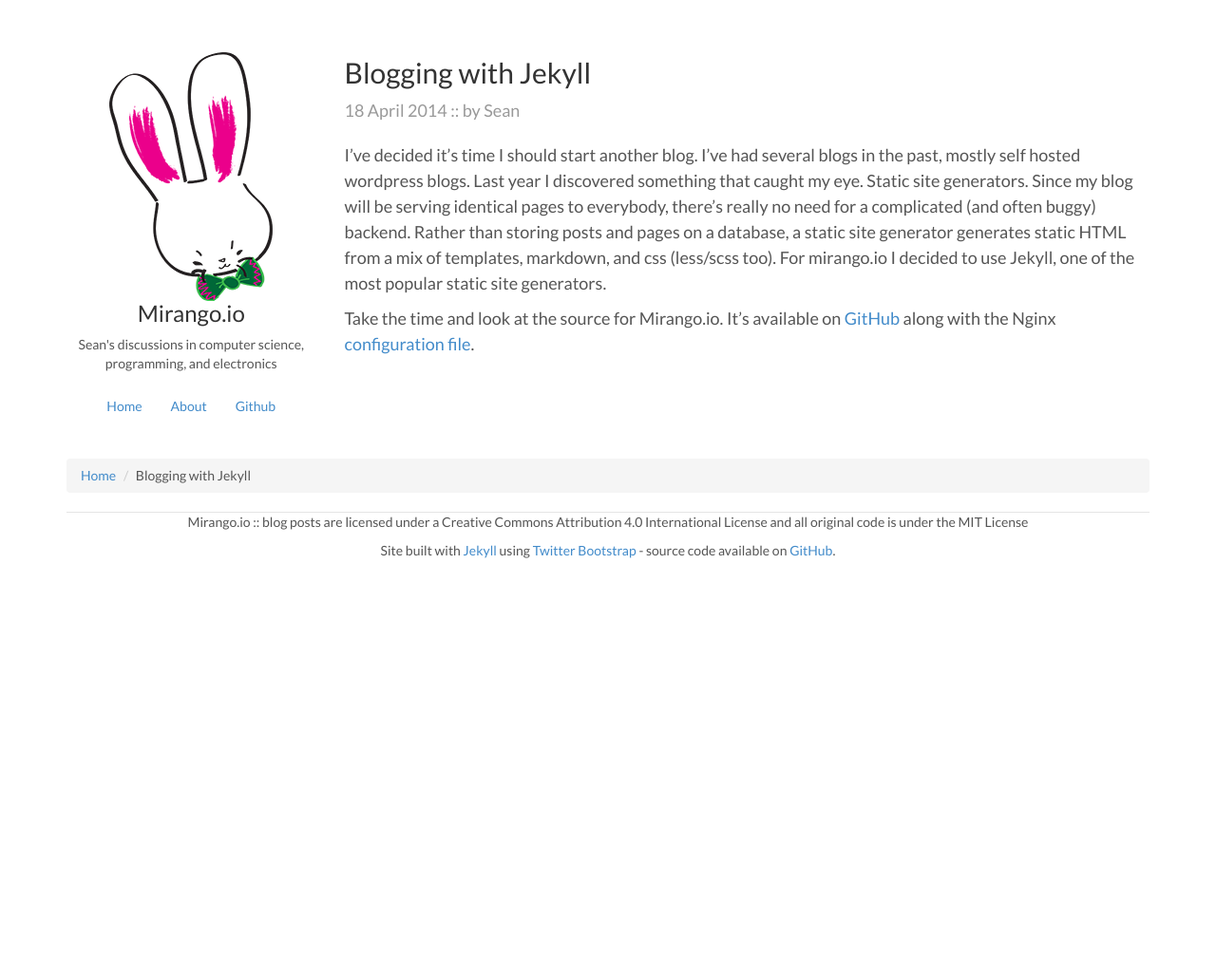
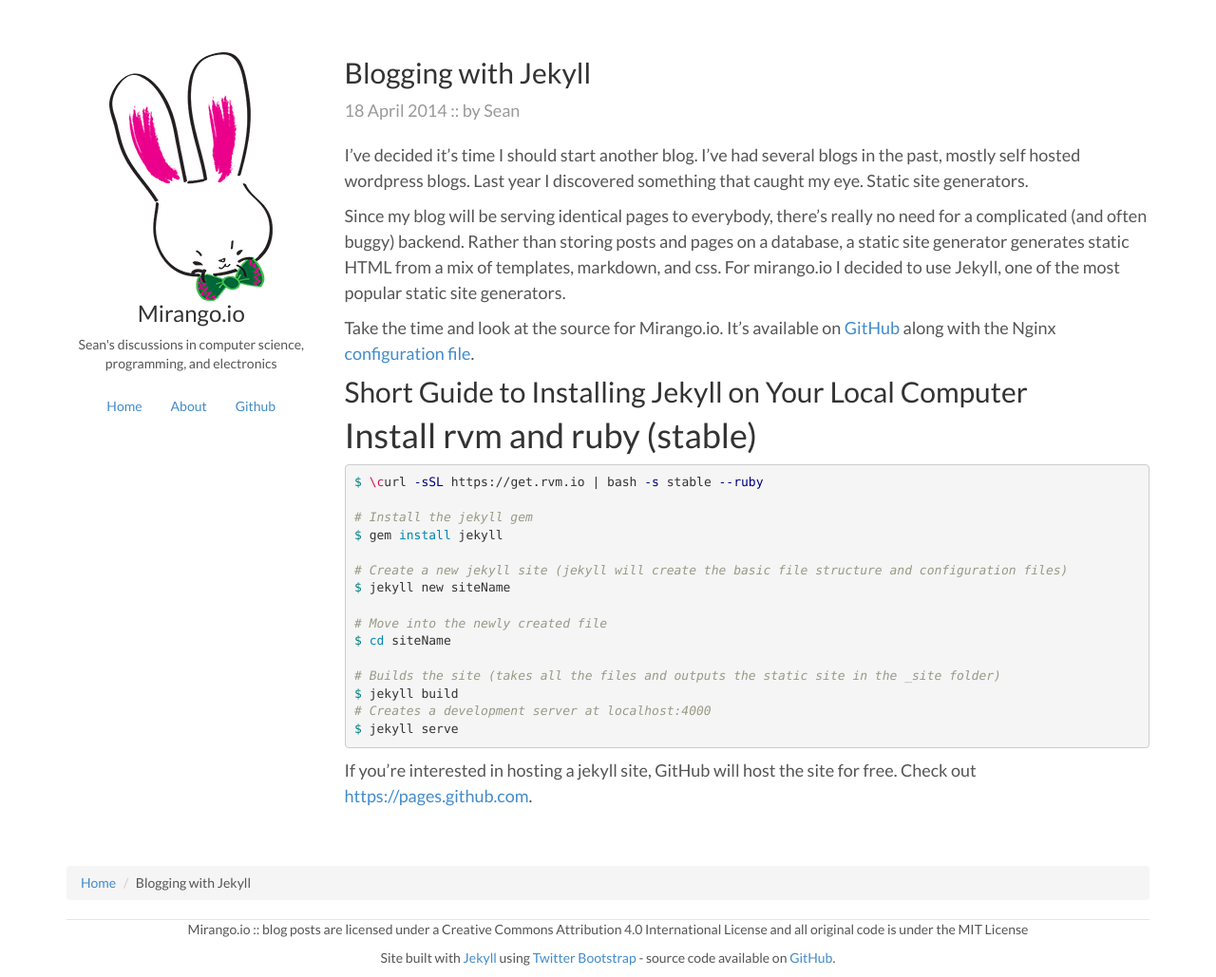
Before and after one commit to sdwalsh/mirango-2014, a Jekyll site: the page built from _posts/2014-04-18-blogging-with-jekyll.markdown, in a window 1280 px wide. Shown: the whole page at 95% size. Built offline with Jekyll 4.4.1, drawn with Linux system fonts in a browser that asks for light colours; nearby versions of some CDN libraries; Markdown is read by kramdown in place of the engine named in the settings; before the commit the page ends 900 px from its top, so only the background shows below that.

Commit message:
Added to first post

```diff
--- a/_posts/2014-04-18-blogging-with-jekyll.markdown
+++ b/_posts/2014-04-18-blogging-with-jekyll.markdown
@@ -7,9 +7,36 @@ description: "Hello Jekyll, the beginning of mirango.io"
 md: "April 18"
 ---
 
-I've decided it's time I should start another blog.  I've had several blogs in the past, mostly self hosted wordpress blogs.  Last year I discovered something that caught my eye.  Static site generators.  Since my blog will be serving identical pages to everybody, there's really no need for a complicated (and often buggy) backend.  Rather than storing posts and pages on a database, a static site generator generates static HTML from a mix of templates, markdown, and css (less/scss too).  For mirango.io I decided to use Jekyll, one of the most popular static site generators.
+I've decided it's time I should start another blog.  I've had several blogs in the past, mostly self hosted wordpress blogs.  Last year I discovered something that caught my eye.  Static site generators.
+
+Since my blog will be serving identical pages to everybody, there's really no need for a complicated (and often buggy) backend.  Rather than storing posts and pages on a database, a static site generator generates static HTML from a mix of templates, markdown, and css.  For mirango.io I decided to use Jekyll, one of the most popular static site generators.
 
 Take the time and look at the source for Mirango.io.  It's available on [GitHub][mirango] along with the Nginx [configuration file][nginx].
 
+Short Guide to Installing Jekyll on Your Local Computer
+--------------------------------
+
+# Install rvm and ruby (stable)
+{% highlight bash %}
+$ \curl -sSL https://get.rvm.io | bash -s stable --ruby
+
+# Install the jekyll gem
+$ gem install jekyll
+
+# Create a new jekyll site (jekyll will create the basic file structure and configuration files)
+$ jekyll new siteName
+
+# Move into the newly created file
+$ cd siteName
+
+# Builds the site (takes all the files and outputs the static site in the _site folder)
+$ jekyll build
+# Creates a development server at localhost:4000
+$ jekyll serve
+{% endhighlight %}
+
+If you're interested in hosting a jekyll site, GitHub will host the site for free.  Check out [https://pages.github.com][pages].
+
 [mirango]: https://www.github.com/sdwalsh/mirango
 [nginx]: https://www.github.com/sdwalsh/mirango_nginx
+[pages]: https://pages.github.com
```
